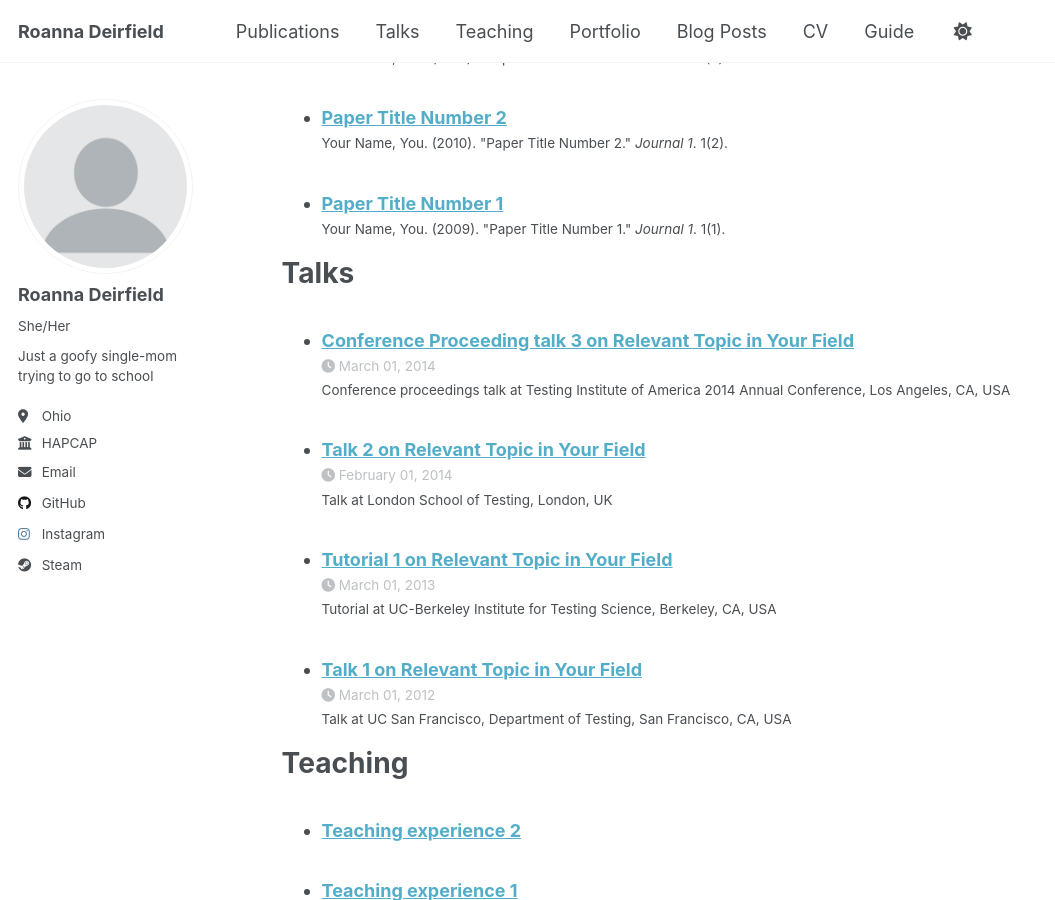
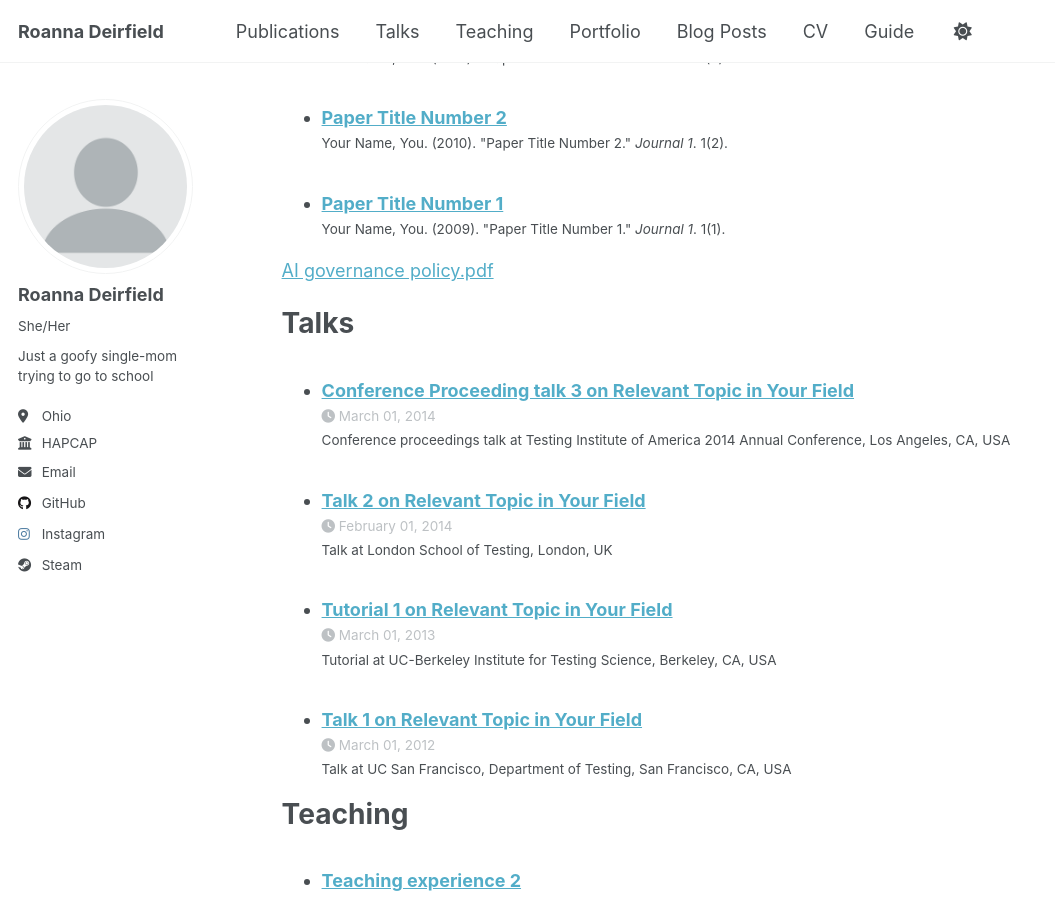
Before and after one commit to Deirfield-R/Deirfield-R.github.io, a Jekyll site: the page built from _pages/cv.md, in a window 1280 px wide and 900 px high, scrolled down 1328 px. Shown: the whole window, without its empty margins (0-1055 px from the left). Built offline with Jekyll 4.4.1, drawn with Linux system fonts in a browser that asks for light colours; a script that is not in the unit is left out.

Commit message:
Update cv.md

```diff
--- a/_pages/cv.md
+++ b/_pages/cv.md
@@ -46,6 +46,7 @@ Publications
   <ul>{% for post in site.publications reversed %}
     {% include archive-single-cv.html %}
   {% endfor %}</ul>
+  [AI governance policy.pdf](https://github.com/user-attachments/files/32675677/AI.governance.policy.pdf)
 
 Talks
 ======
```
